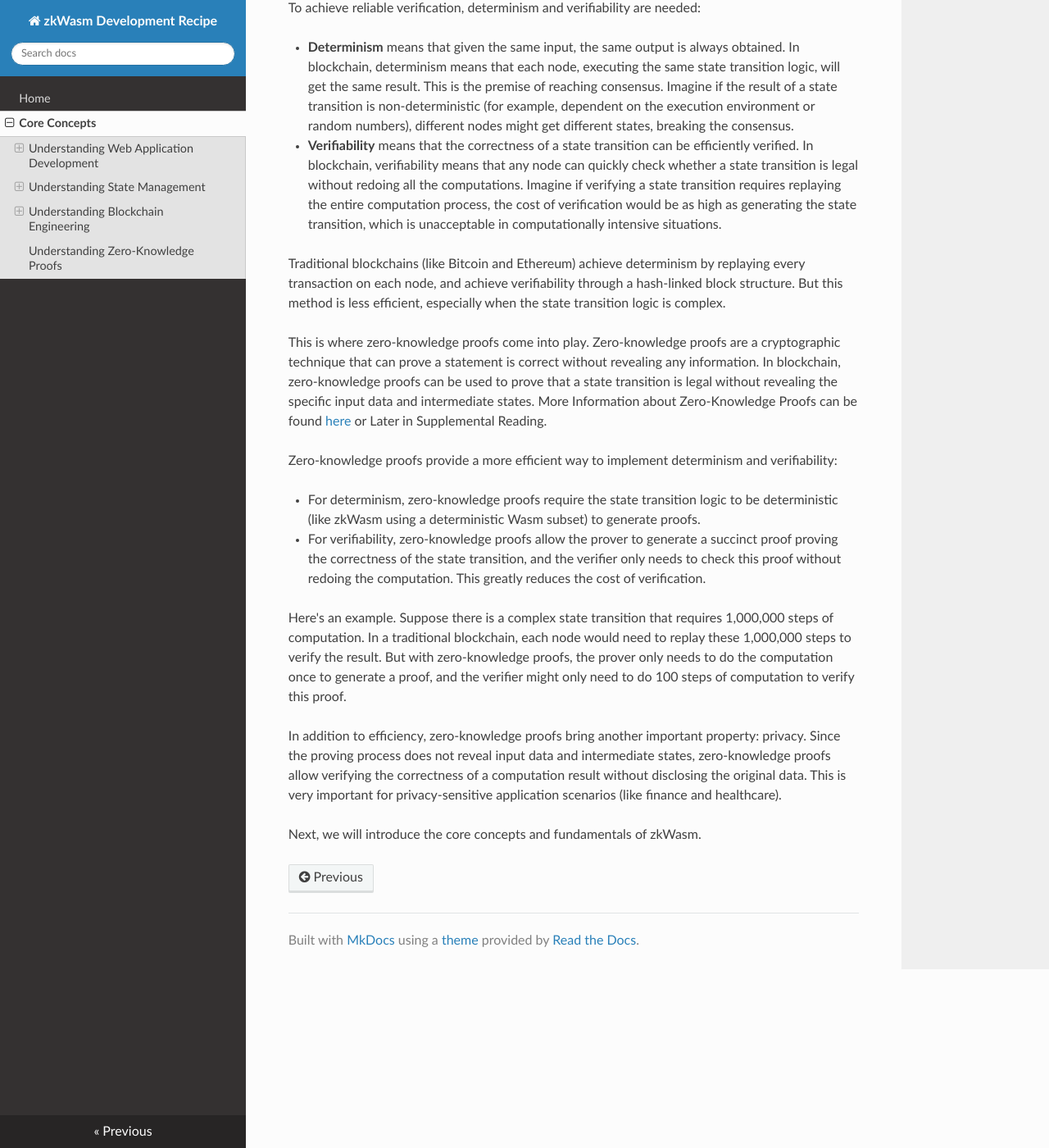
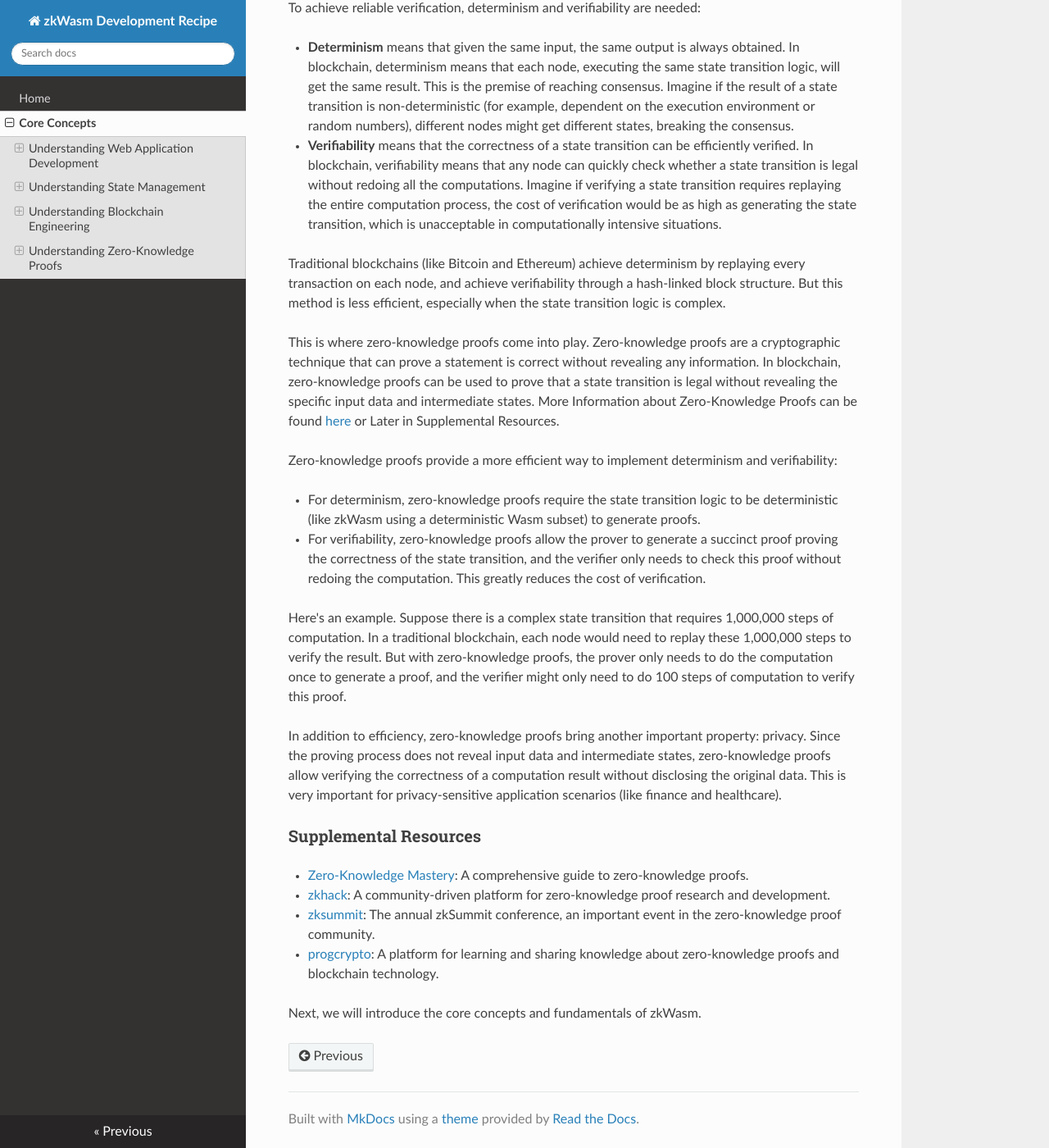
Before and after one commit to JupiterXiaoxiaoYu/zkwasm-development-recipe, an MkDocs documentation site: the page built from docs/Core Concepts.md, in a window 1280 px wide and 1400 px high, scrolled down 6497 px. Shown: the whole window at 82% size. Built offline with MkDocs 1.6.1, drawn with Linux system fonts in a browser that asks for light colours; nearby versions of some CDN libraries.

Commit message:
add sup res

```diff
--- a/docs/Core Concepts.md
+++ b/docs/Core Concepts.md
@@ -159,7 +159,7 @@ To achieve reliable verification, determinism and verifiability are needed:
 
 Traditional blockchains (like Bitcoin and Ethereum) achieve determinism by replaying every transaction on each node, and achieve verifiability through a hash-linked block structure. But this method is less efficient, especially when the state transition logic is complex.
 
-This is where zero-knowledge proofs come into play. Zero-knowledge proofs are a cryptographic technique that can prove a statement is correct without revealing any information. In blockchain, zero-knowledge proofs can be used to prove that a state transition is legal without revealing the specific input data and intermediate states. More Information about Zero-Knowledge Proofs can be found [here](https://en.wikipedia.org/wiki/Zero-knowledge_proof) or Later in Supplemental Reading.
+This is where zero-knowledge proofs come into play. Zero-knowledge proofs are a cryptographic technique that can prove a statement is correct without revealing any information. In blockchain, zero-knowledge proofs can be used to prove that a state transition is legal without revealing the specific input data and intermediate states. More Information about Zero-Knowledge Proofs can be found [here](https://en.wikipedia.org/wiki/Zero-knowledge_proof) or Later in Supplemental Resources.
 
 Zero-knowledge proofs provide a more efficient way to implement determinism and verifiability:
 
@@ -171,4 +171,11 @@ Here's an example. Suppose there is a complex state transition that requires 1,0
 
 In addition to efficiency, zero-knowledge proofs bring another important property: privacy. Since the proving process does not reveal input data and intermediate states, zero-knowledge proofs allow verifying the correctness of a computation result without disclosing the original data. This is very important for privacy-sensitive application scenarios (like finance and healthcare).
 
+### Supplemental Resources
+
+- [Zero-Knowledge Mastery](https://github.com/Quillhash/Zero-Knowledge-Mastery?tab=readme-ov-file): A comprehensive guide to zero-knowledge proofs.
+- [zkhack](https://zkhack.dev/): A community-driven platform for zero-knowledge proof research and development.
+- [zksummit](https://www.zksummit.com/): The annual zkSummit conference, an important event in the zero-knowledge proof community.
+- [progcrypto](https://progcrypto.org/): A platform for learning and sharing knowledge about zero-knowledge proofs and blockchain technology.
+
 Next, we will introduce the core concepts and fundamentals of zkWasm.
```
Also changed, not shown: site/Core Concepts.html, site/index.html, site/search/search_index.json.
